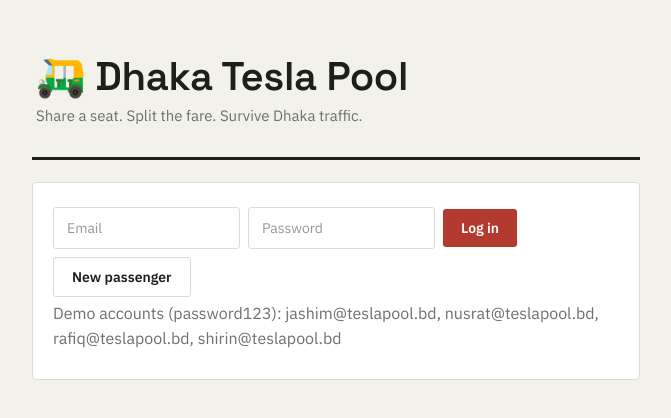
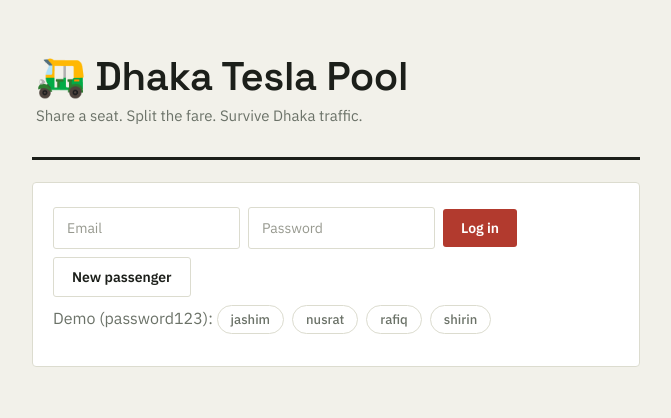
Before and after one commit to maruf-diucse62/tesla-pool, a Next.js app in the folder frontend/: page / in a window 1280 px wide. Shown: the top 418 px of the page, without its empty margins (304-975 px from the left). Built offline with nearby package versions, Linux system fonts and the light colour scheme; no server answers.

Commit message:
Update page.js

```diff
--- a/frontend/app/page.js
+++ b/frontend/app/page.js
@@ -4,6 +4,7 @@ import { api } from '../lib/api';
 import Passenger from '../components/Passenger';
 import Driver from '../components/Driver';
 
+const DEMO = ['jashim', 'nusrat', 'rafiq', 'shirin'];
 export default function Home() {
   const [session, setSession] = useState(null);
   const [form, setForm] = useState({ name: '', email: '', password: '' });
@@ -29,7 +30,8 @@ export default function Home() {
         <button disabled={busy}>{busy ? 'Please wait…' : signup ? 'Sign up' : 'Log in'}</button>
         <button type="button" className="alt" onClick={() => setSignup(!signup)}>{signup ? 'I have an account' : 'New passenger'}</button>
         {err && <p className="err">{err}</p>}
-        <p className="muted">Demo accounts (password123): jashim@teslapool.bd, nusrat@teslapool.bd, rafiq@teslapool.bd, shirin@teslapool.bd</p>
+        <p className="muted">Demo (password123):{' '}
+          {DEMO.map((n) => <button type="button" className="chip" key={n} onClick={() => setForm({ ...form, email: `${n}@teslapool.bd` })}>{n}</button>)}</p>
       </form></main>);
 
   return (
```
